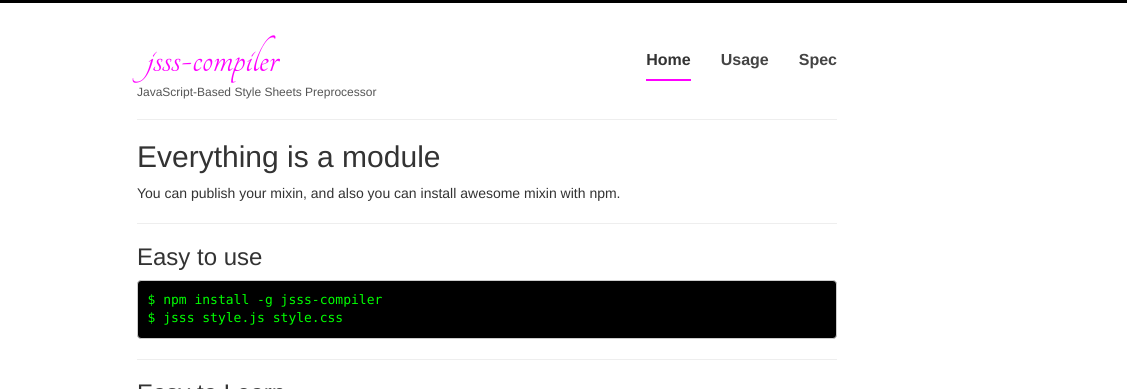
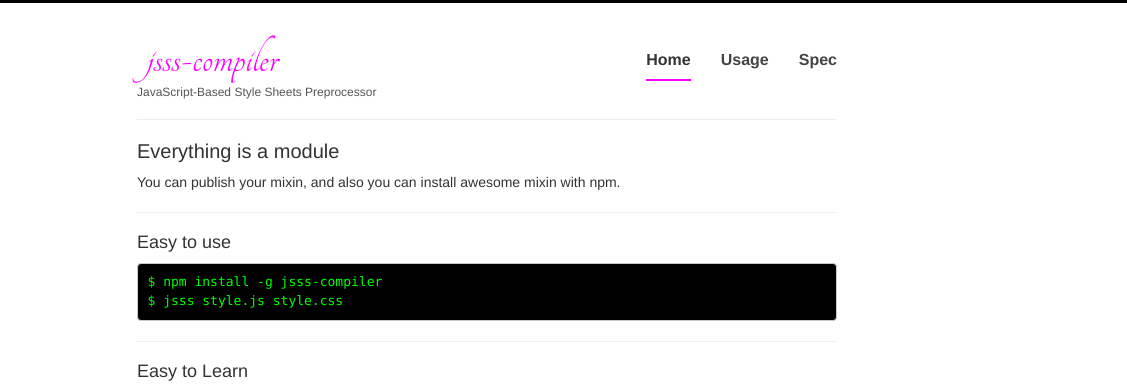
Before and after one commit to watilde/jsss-compiler, a plain HTML site: page index.html in a window 1280 px wide. Shown: the top 389 px of the page, 153-1280 px from the left. Drawn offline with Linux system fonts and the light colour scheme.

Commit message:
Minor tweaks

```diff
--- a/css/cover.css
+++ b/css/cover.css
@@ -33,6 +33,13 @@
   color: rgb(51, 51, 51);
   text-align: center;
   border-top: 3px solid #000;
+}
+
+h2, .h2 {
+  font-size: 20px;
+}
+h3, .h3 {
+  font-size: 18px;
 }
 
 /* Extra markup and styles for table-esque vertical and horizontal centering */
```
